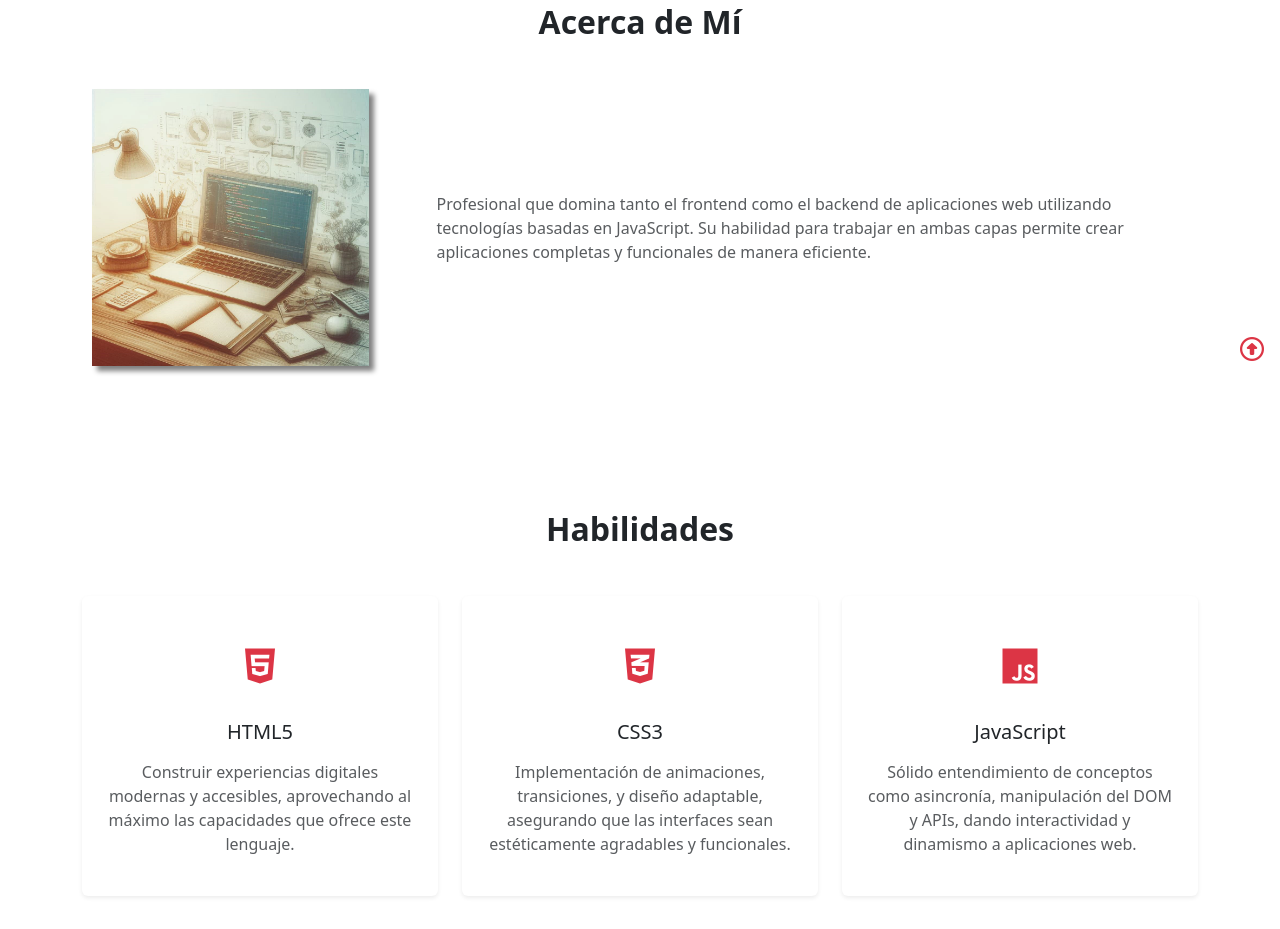
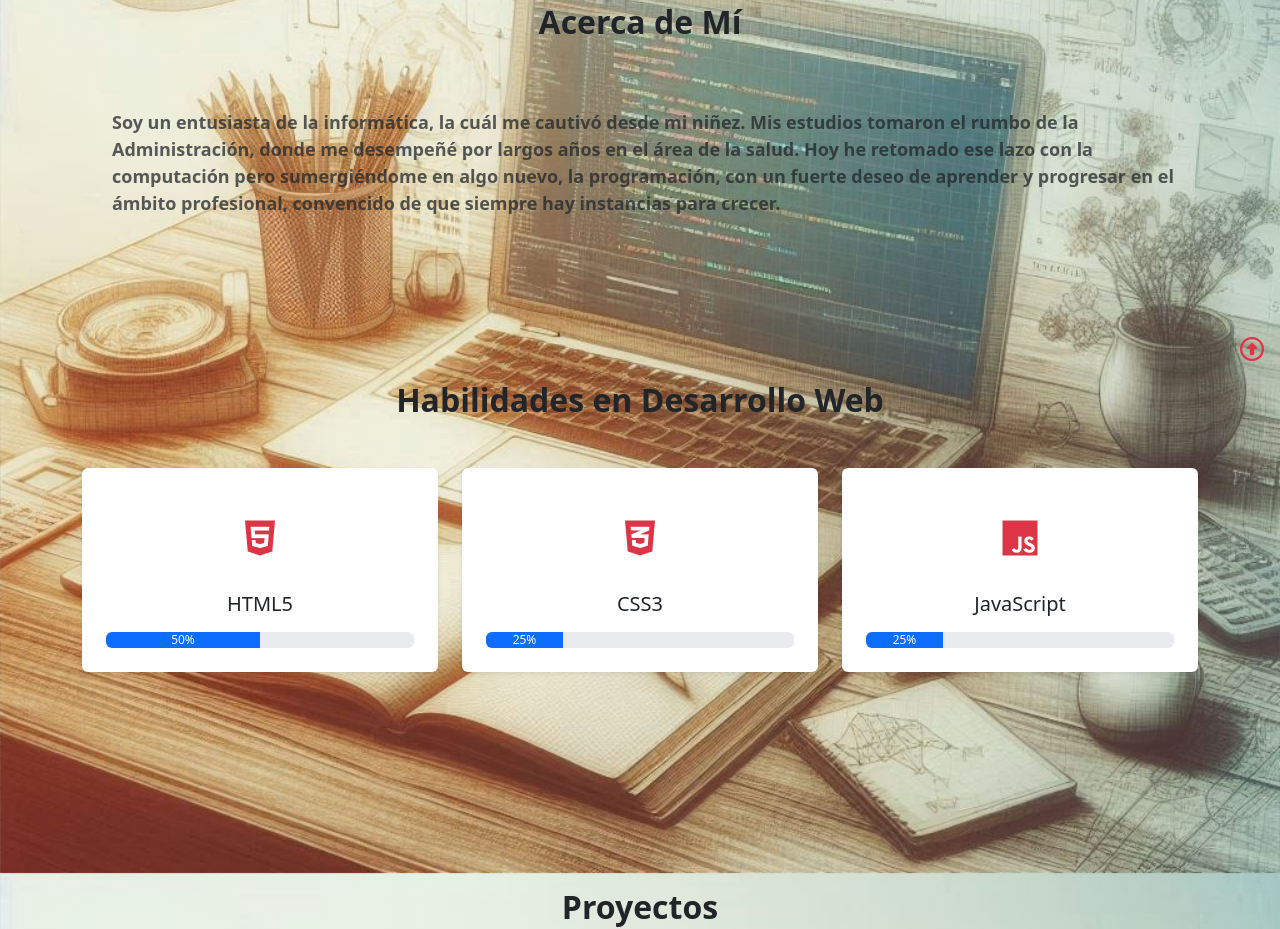
Before and after one commit to Feluarmu2021/Portafolio-Bootstrap, a plain HTML site: page index.html in a window 1280 px wide. Shown: the part 407-1336 px from the top of the page. Drawn offline with nearby package versions, Linux system fonts and the light colour scheme.

Commit message:
Add files via upload

```diff
--- a/assets/css/style.css
+++ b/assets/css/style.css
@@ -1,3 +1,18 @@
+*{
+    box-sizing: border-box;
+    margin: 0;
+    padding: 0;
+
+}
+
+body{
+    background-image: url("../img/codigoXIV.jpg");
+    background-repeat: no-repeat;
+    background-attachment: fixed;
+    background-size: cover;
+    /* color: #D3D3D3; */
+}
+
 .menu{
         position: fixed;
         width: 100%;
@@ -15,16 +30,11 @@
     width: 60%;
 }
 
-.laptop{
-    width: 35%;
-    box-shadow: 5px 5px 5px grey;
-
-}
-
 .acerca-texto{
     display: flex;
     margin: 10px;
     padding-left: 10px;
+    font-size: large;
 }
 
 .parrafo{
--- a/index.html
+++ b/index.html
@@ -18,7 +18,7 @@
 
     <nav class="menu navbar nav-light fixe-top bg-light shadow-sm">
         <div class="container-lg">
-            <a class="navbar-brand text-danger fw-bold fs-4" href="#">feluarmu</a>
+            <a class="navbar-brand text-danger fw-bold fs-4" href="#"><marquee behavior="" direction="left">feluarmu</marquee></a>
             <div class="dropdown">
                 <button class="btn btn-secondary btn-danger px-3" type="button" id="dropdownMenuButton" data-bs-toggle="dropdown" aria-expanded="false">
                   <i class="fas fa-bars"></i>
@@ -68,10 +68,8 @@
             <div class="row">
                 <div class="col-md-12">
                     <div class="acerca-texto m-auto">
-                        <img class="laptop me-5 w-25" src="./assets/img/codigoXIV.jpg" alt="laptop">
-                        <p class="parrafo  text-muted ">Profesional que domina tanto el frontend como el backend de aplicaciones web utilizando tecnologías
-                            basadas en JavaScript. Su habilidad para trabajar en ambas capas permite crear aplicaciones completas y
-                            funcionales de manera eficiente.</p>
+                        <!-- <img class="laptop me-5 w-25" src="./assets/img/codigoXIV.jpg" alt="laptop"> -->
+                        <p class="parrafo text-muted"><b>Soy un entusiasta de la informática, la cuál me cautivó desde mi niñez. Mis estudios tomaron el rumbo de la Administración, donde me desempeñé por largos años en el área de la salud. Hoy he retomado ese lazo con la computación pero sumergiéndome en algo nuevo, la programación, con un fuerte deseo de aprender y progresar en el ámbito profesional, convencido de que siempre hay instancias para crecer.</b></p>
                     </div>
                 </div>
             </div>
@@ -83,7 +81,7 @@
             <div class="row justify-content-center">
                 <div class="col-lg-8">
                     <div class="titulo text-center">
-                        <h2 class="fw-bold mb-5">Habilidades</h2>
+                        <h2 class="fw-bold mb-5">Habilidades en Desarrollo Web</h2>
                     </div>
                 </div>
             </div>
@@ -94,7 +92,10 @@
                             <i class="fa-brands fa-html5"></i>
                         </div>
                         <h3 class="fs-5 py-2">HTML5</h3>
-                        <p class="text-muted">Construir experiencias digitales modernas y accesibles, aprovechando al máximo las capacidades que ofrece este lenguaje.</p>
+
+                        <div class="progress" role="progressbar" aria-label="Example with label" aria-valuenow="25" aria-valuemin="0" aria-valuemax="100">
+                            <div class="progress-bar" style="width: 50%">50%</div>
+                          </div>
                     </div>
                 </div>
 
@@ -104,7 +105,9 @@
                             <i class="fa-brands fa-css3-alt"></i>
                         </div>
                         <h3 class="fs-5 py-2">CSS3</h3>
-                        <p class="text-muted">Implementación de animaciones, transiciones, y diseño adaptable, asegurando que las interfaces sean estéticamente agradables y funcionales.</p>
+                        <div class="progress" role="progressbar" aria-label="Example with label" aria-valuenow="25" aria-valuemin="0" aria-valuemax="100">
+                            <div class="progress-bar" style="width: 25%">25%</div>
+                          </div>
                     </div>
                 </div>
                     <div class="col-md-6 col-lg-4 mb-5">
@@ -113,7 +116,9 @@
                                 <i class="fa-brands fa-js"></i>
                             </div>
                             <h3 class="fs-5 py-2">JavaScript</h3>
-                            <p class="text-muted">Sólido entendimiento de conceptos como asincronía, manipulación del DOM y APIs, dando interactividad y dinamismo a aplicaciones web.</p>
+                            <div class="progress" role="progressbar" aria-label="Example with label" aria-valuenow="25" aria-valuemin="0" aria-valuemax="100">
+                                <div class="progress-bar" style="width: 25%">25%</div>
+                              </div>
                         </div>
                 </div>
             </div>
```
Also changed, not shown: assets/js/script.js (line endings or trailing spaces).
